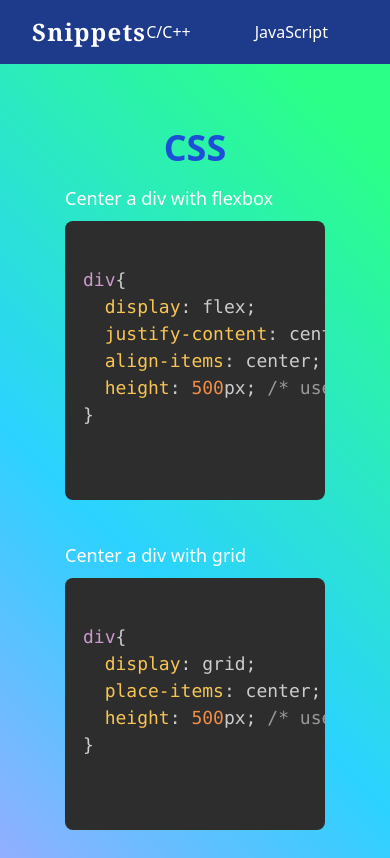
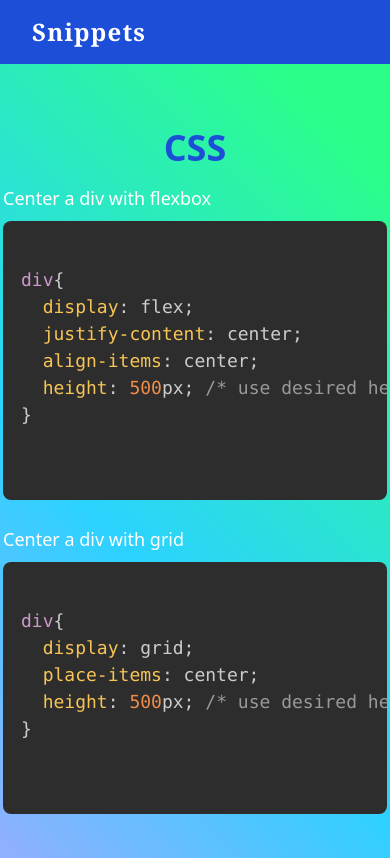
Before and after one commit to numan-iftikhar/code-snippets, a website built with Vite: page index.html in a window 390 px wide. Shown: the top 858 px of the page. Built offline with nearby package versions, Linux system fonts and the light colour scheme.

Commit message:
hide nav-menu & set width in mobile

```diff
--- a/index.html
+++ b/index.html
@@ -18,13 +18,13 @@
     </style>
   </head>
 
-  <body class="font-sans">
-    <nav class="flex items-center h-16 px-8 text-white bg-blue-900 fix">
+  <body class="font-sans w-100">
+    <nav class="flex items-center h-16 px-8 text-white bg-blue-700">
       <span class="font-serif font-bold tracking-wider text-2xl cursor-pointer"
         ><a href="./index.html">Snippets</a></span
       >
 
-      <ul class="flex ml-auto space-x-16">
+      <ul class="flex ml-auto space-x-16 invisible sm:visible">
         <li><a href="#">C/C++</a></li>
         <li><a href="#javascript">JavaScript</a></li>
         <li><a href="#">Python</a></li>
@@ -32,9 +32,9 @@
       </ul>
     </nav>
 
+    <div class="main-container w-96 sm:w-2/3 m-auto font-medium text-white">
       <section id="css" class="my-16">
         <h2 class="text-center text-blue-700 text-4xl font-bold">CSS</h2>
-      <div class="container w-2/3 m-auto font-medium text-white">
         <div class="py-4 text-lg">
           Center a div with flexbox
           <pre class="lang-css rounded-lg p-0">
@@ -47,7 +47,6 @@ div{
 }
           </code>
         </pre>
-        </div>
 
           <div class="py-4 text-lg">
             Center a div with grid
@@ -66,7 +65,7 @@ div{
 
       <section id="javascript" class="mb-16">
         <h2 class="text-center text-blue-700 text-4xl font-bold">JavaScript</h2>
-      <div class="container w-2/3 m-auto font-medium text-white">
+        <div class="container">
           <div class="py-4 text-lg">
             Reverse a string using array
             <pre class="lang-js rounded-lg">
@@ -79,5 +78,6 @@ function reverseStr(str){
           </div>
         </div>
       </section>
+    </div>
   </body>
 </html>
```
Also changed, not shown: javascript.html (deleted). Lines whose indentation alone changed are shown as unchanged.
